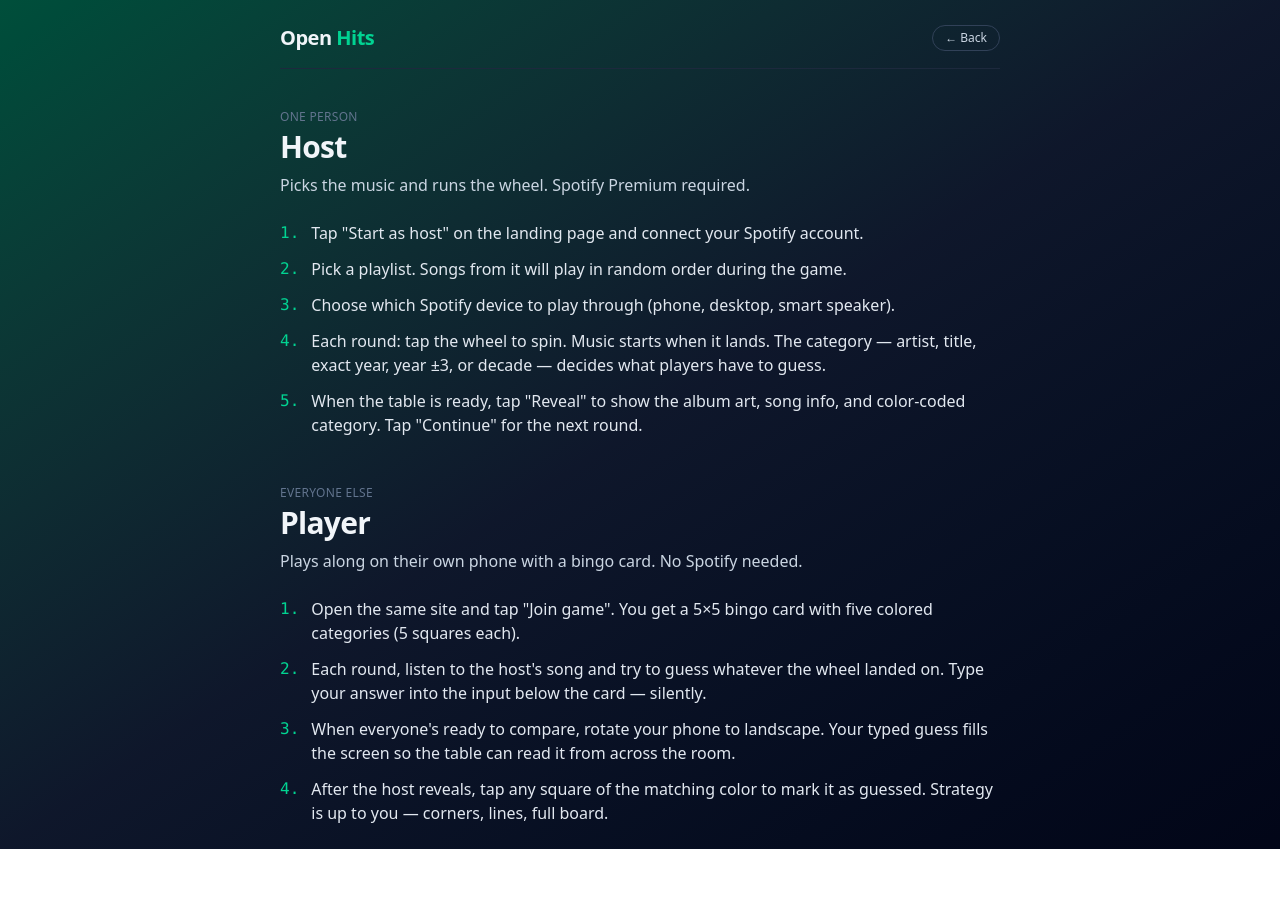
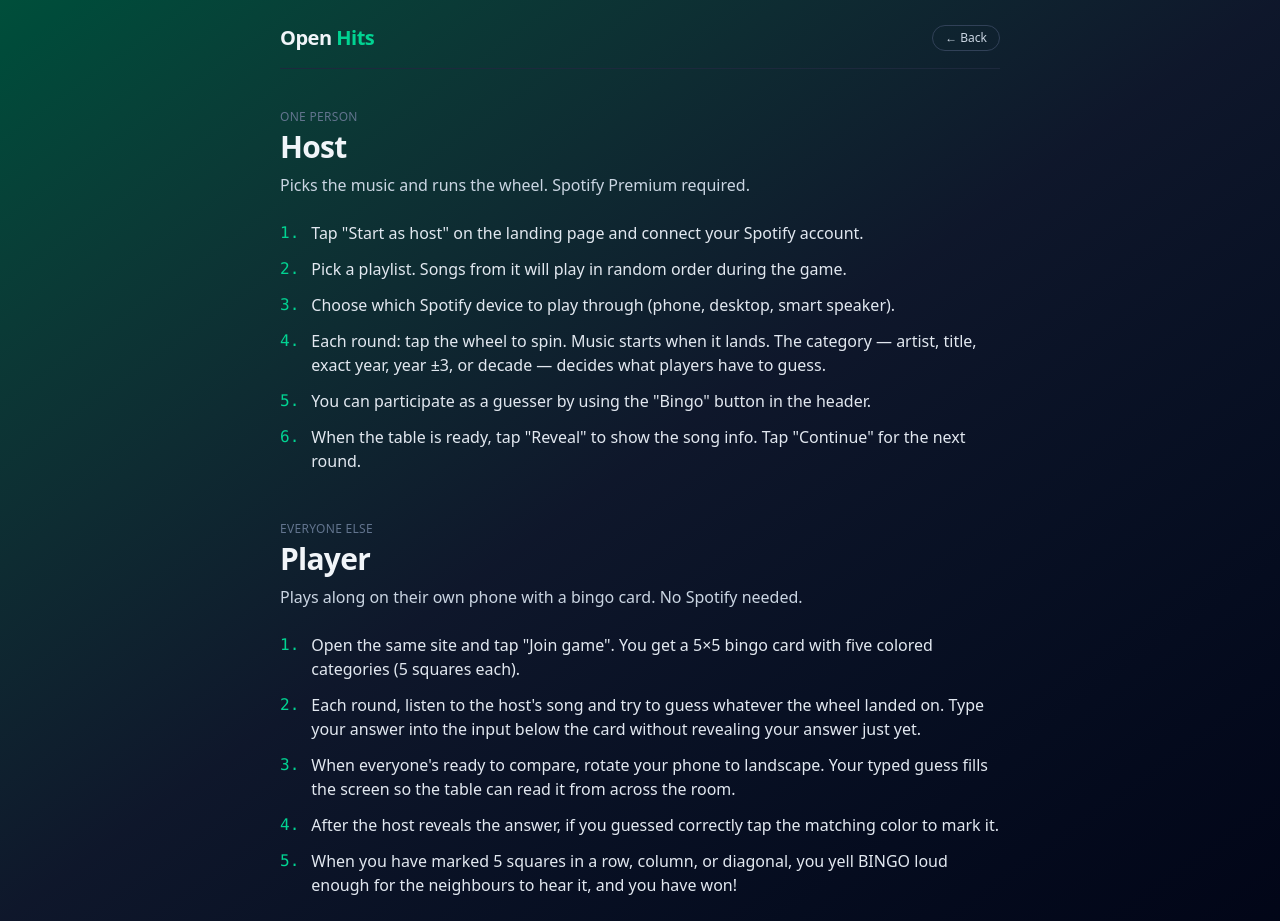
Before and after one commit to rugern/open-hits, a React (Vite) app: page /rules in a window 1280 px wide. Before the commit the page ends 849 px from the top, so only its background shows below. Built offline with nearby package versions, Linux system fonts and the light colour scheme.

Commit message:
Refine rules text and add bingo win condition

```diff
--- a/src/components/RulesView.tsx
+++ b/src/components/RulesView.tsx
@@ -25,7 +25,8 @@ export function RulesView() {
             'Pick a playlist. Songs from it will play in random order during the game.',
             'Choose which Spotify device to play through (phone, desktop, smart speaker).',
             'Each round: tap the wheel to spin. Music starts when it lands. The category — artist, title, exact year, year ±3, or decade — decides what players have to guess.',
-            'When the table is ready, tap "Reveal" to show the album art, song info, and color-coded category. Tap "Continue" for the next round.',
+            'You can participate as a guesser by using the "Bingo" button in the header.',
+            'When the table is ready, tap "Reveal" to show the song info. Tap "Continue" for the next round.',
           ]}
         />
 
@@ -35,9 +36,10 @@ export function RulesView() {
           summary="Plays along on their own phone with a bingo card. No Spotify needed."
           steps={[
             'Open the same site and tap "Join game". You get a 5×5 bingo card with five colored categories (5 squares each).',
-            'Each round, listen to the host\'s song and try to guess whatever the wheel landed on. Type your answer into the input below the card — silently.',
+            'Each round, listen to the host\'s song and try to guess whatever the wheel landed on. Type your answer into the input below the card without revealing your answer just yet.',
             'When everyone\'s ready to compare, rotate your phone to landscape. Your typed guess fills the screen so the table can read it from across the room.',
-            'After the host reveals, tap any square of the matching color to mark it as guessed. Strategy is up to you — corners, lines, full board.',
+            'After the host reveals the answer, if you guessed correctly tap the matching color to mark it.',
+            'When you have marked 5 squares in a row, column, or diagonal, you yell BINGO loud enough for the neighbours to hear it, and you have won!',
           ]}
         />
       </div>
```
Also changed, not shown: 1 other file (tests, documents, lock files or other folders).
